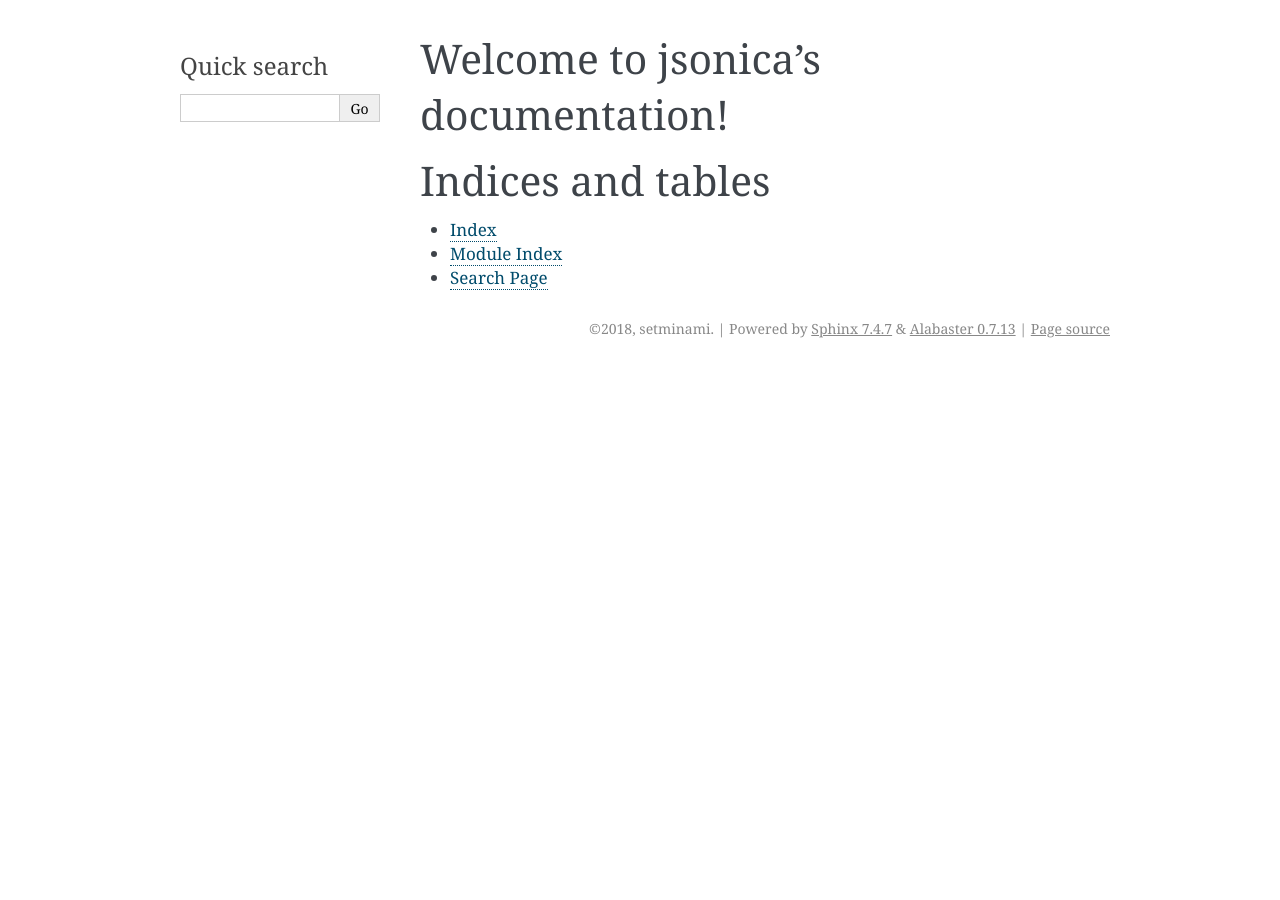
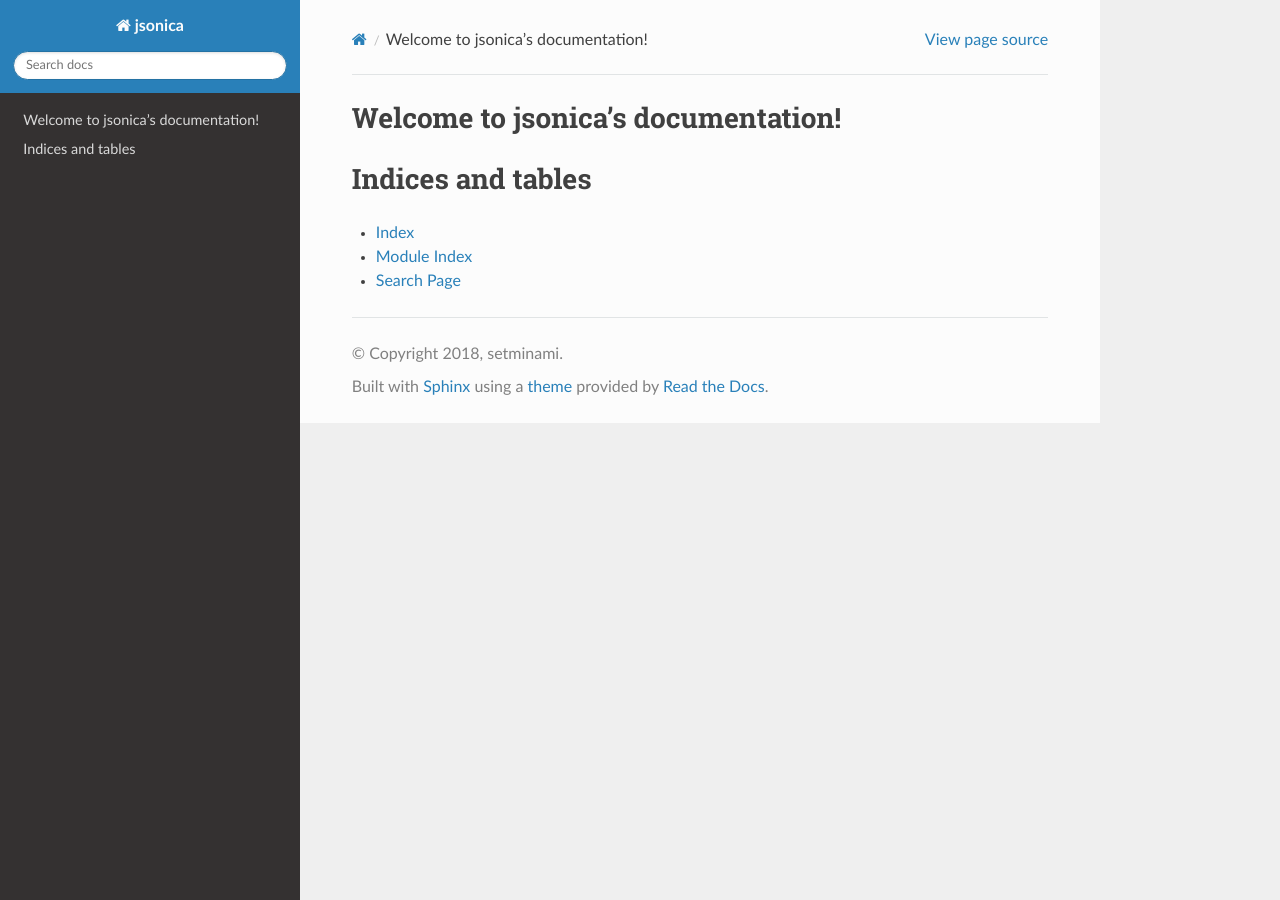
Before and after one commit to setminami/TableReconstructor, a Sphinx documentation site: the page built from docs/index.rst, in a window 1280 px wide. Built offline with Sphinx 7.4.7 and the Read the Docs theme 2.0.0, drawn with Linux system fonts in a browser that asks for light colours; pages that are not in the unit, such as notebooks, are missing from menus.

Commit message:
theme 変更

```diff
--- a/docs/conf.py
+++ b/docs/conf.py
@@ -83,7 +83,7 @@ todo_include_todos = True
 # The theme to use for HTML and HTML Help pages.  See the documentation for
 # a list of builtin themes.
 #
-html_theme = 'alabaster'
+html_theme = 'sphinx_rtd_theme'
 
 # Theme options are theme-specific and customize the look and feel of a theme
 # further.  For a list of options available for each theme, see the
@@ -187,8 +187,7 @@ epub_copyright = copyright
 # A list of files that should not be packed into the epub file.
 epub_exclude_files = ['search.html']
 
-# additional module index see. http://docs.sphinx-users.jp/config.html#confval-html_domain_indices
-html_domain_indices = 'jsonica.html'
+# additional module index see.
 
 # https://github.com/rtfd/readthedocs.org/issues/1139
 def run_apidoc(_):
```
